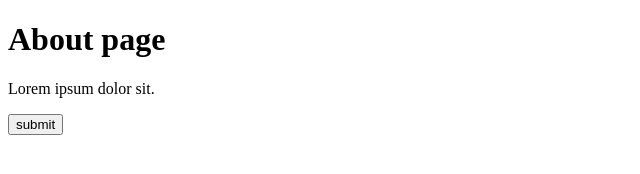
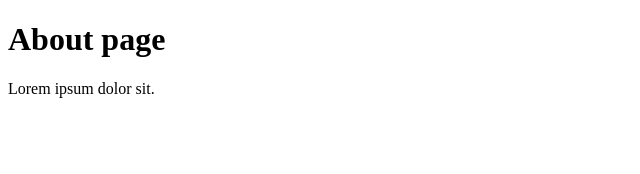
Before and after one commit to Fayyas007/git-tutorial, a plain HTML site: page pages/about.html in a window 1280 px wide. Shown: the whole page, without its empty margins (0-640 px from the left). Drawn offline with Linux system fonts and the light colour scheme.

Commit message:
Revert "About button"
This reverts commit 006183c94c1bd37e1196a72f09a5fd6d787a87b1.

```diff
--- a/pages/about.html
+++ b/pages/about.html
@@ -8,7 +8,5 @@
 <body>
     <h1>About page</h1>
     <p>Lorem ipsum dolor sit.</p>
-
-    <button>submit</button>
 </body>
 </html>
```
